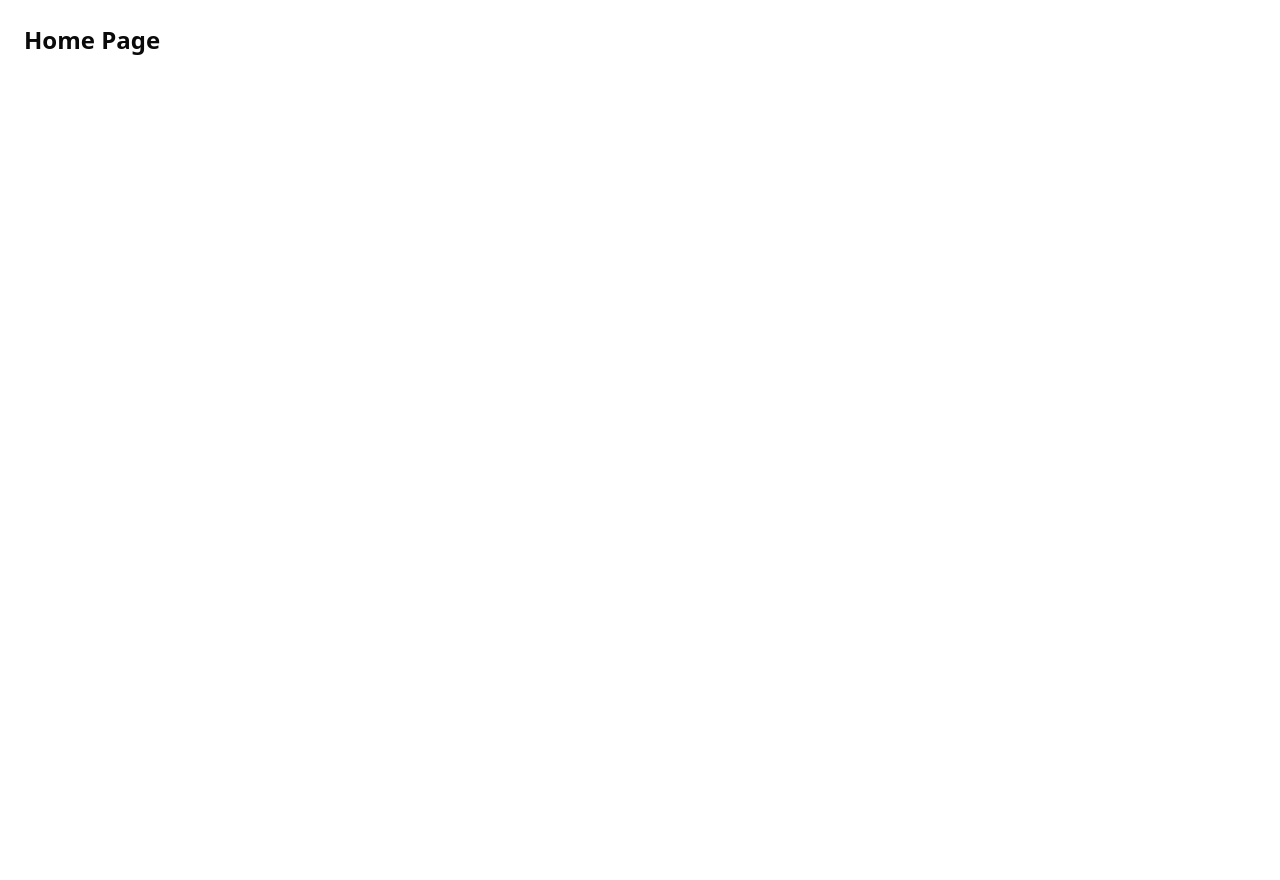
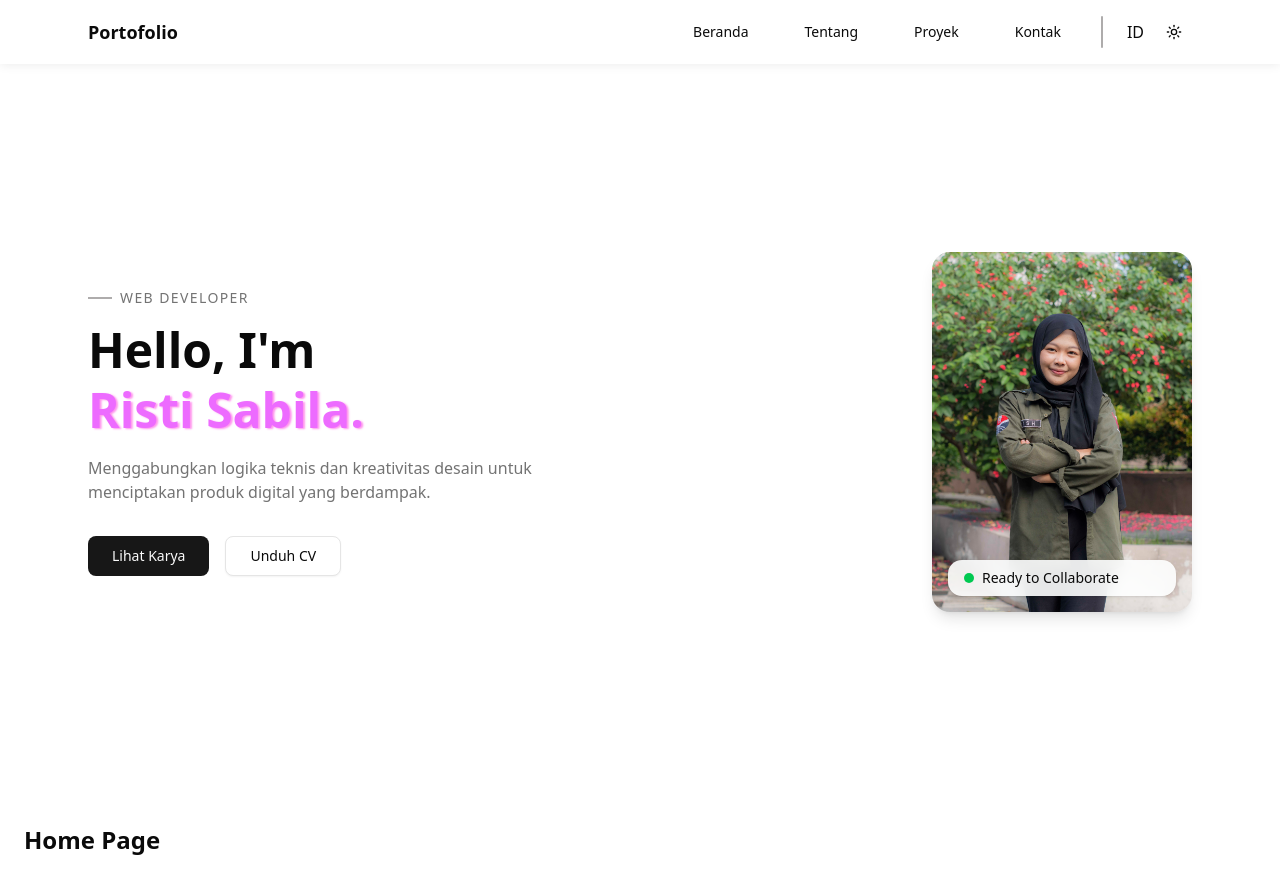
Before and after one commit to rstisbil15/portofolio, a React (Vite) app: page / in a window 1280 px wide. Before the commit the page ends 800 px from the top, so only its background shows below. Built offline with nearby package versions, Linux system fonts and the light colour scheme.

Commit message:
feat: add navbar n hero section

```diff
--- a/index.html
+++ b/index.html
@@ -3,6 +3,10 @@
   <head>
     <meta charset="UTF-8" />
     <link rel="icon" type="image/svg+xml" href="/vite.svg" />
+    <link
+      href="https://fonts.googleapis.com/css2?family=Poppins:wght@300;400;500;600;700&display=swap"
+      rel="stylesheet"
+    />
     <meta name="viewport" content="width=device-width, initial-scale=1.0" />
     <title>portofolio</title>
   </head>
--- a/package.json
+++ b/package.json
@@ -12,8 +12,10 @@
   },
   "dependencies": {
     "@radix-ui/react-dialog": "^1.1.15",
+    "@radix-ui/react-separator": "^1.1.8",
     "@radix-ui/react-slot": "^1.2.4",
     "@tailwindcss/vite": "^4.1.18",
+    "framer-motion": "^12.26.2",
     "react": "^19.2.0",
     "react-dom": "^19.2.0",
     "react-router-dom": "^7.12.0"
--- /dev/null
+++ b/src/components/Navbar.tsx
@@ -0,0 +1,50 @@
+import { Button } from "@/components/ui/button"
+import { Separator } from "@/components/ui/separator"
+import { Sun } from "lucide-react"
+
+const navItems = [
+  'Beranda',
+  'Tentang',
+  'Proyek',
+  'Kontak',
+]
+
+export default function Navbar() {
+  return (
+    <header className="w-full backdrop-blur-3xl bg-white/60 shadow-[0_1px_10px_rgba(0,0,0,0.08)] sticky top-0 z-50">
+      {/* container */}
+      <div className="mx-auto flex h-16 max-w-6xl items-center justify-between px-6">
+        <div className="font-bold text-lg">
+          Portofolio
+        </div>
+
+        {/* tabs */}
+        <nav className="flex items-center gap-6">
+          {navItems.map((item) => (
+            <Button
+              key={item}
+              variant="ghost"
+              className="text-sm font-normal hover:cursor-pointer"
+            >
+              {item}
+            </Button>
+          ))}
+
+          {/* separator */}
+          <Separator orientation="vertical" className="!bg-[#AEACAC] !h-8 !w-0.5 rounded-full" />
+
+          {/* settings */}
+          <div className="flex items-center gap-3">
+            <span className="font-sm font-medium">ID</span>
+            <Button
+              variant="ghost"
+              size="icon"
+            >
+              <Sun className="h-4 w-4" />
+            </Button>
+          </div>
+        </nav>
+      </div>
+    </header>
+  )
+}
--- /dev/null
+++ b/src/components/home/Introduction.tsx
@@ -0,0 +1,86 @@
+import { motion } from "framer-motion"
+import { Button } from "@/components/ui/button"
+import PageContainer from "../layout/PageContainer"
+import { Separator } from "@/components/ui/separator"
+
+export default function Introduction() {
+  return (
+    <PageContainer>
+      <section className="min-h-[calc(100vh-4rem)] flex items-center">
+        <div className="grid grid-cols-1 md:grid-cols-2 gap-12 w-full">
+          {/* left section */}
+          <motion.div
+            initial={{ opacity: 0, y: 24 }}
+            animate={{ opacity: 1, y: 0 }}
+            transition={{ duration: 0.6, ease: "easeOut" }}
+            className="flex flex-col justify-center"
+          >
+            {/* role */}
+            <span className="flex items-center gap-2 text-sm font-medium tracking-widest text-muted-foreground mb-3">
+              <Separator orientation="horizontal" className="!w-6 !h-0.5 !bg-[#AEACAC]" />
+              WEB DEVELOPER
+            </span>
+
+            {/* title */}
+            <h1 className="text-4xl md:text-5xl font-bold leading-tight mb-4">
+              Hello, I'm
+              <span className="text-fuchsia-400 [text-shadow:2px_1px_2px_rgba(255,102,230,0.7)]"><br />Risti Sabila.</span>
+            </h1>
+
+            {/* description */}
+            <p className="text-muted-foreground max-w-xl mb-8">
+              Menggabungkan logika teknis dan kreativitas desain untuk
+              menciptakan produk digital yang berdampak.
+            </p>
+
+            {/* CTA */}
+            <div className="flex flex-wrap gap-4">
+              <Button
+                size="lg"
+                onClick={() => {
+                  document
+                    .getElementById("next-section")
+                    ?.scrollIntoView({ behavior: "smooth" })
+                }}
+              >
+                Lihat Karya
+              </Button>
+
+              <Button size="lg" variant="outline" asChild>
+                <a href="/cv.pdf" download>
+                  Unduh CV
+                </a>
+              </Button>
+            </div>
+          </motion.div>
+
+          {/* right section */}
+          <motion.div
+            initial={{ opacity: 0, scale: 0.95 }}
+            animate={{ opacity: 1, scale: 1 }}
+            transition={{ duration: 0.6, ease: "easeOut", delay: 0.1 }}
+            className="flex justify-end items-center"
+          >
+            <div className="relative rounded-2xl overflow-hidden shadow-lg bg-muted w-[260px] h-[360px]">
+
+              {/* image */}
+              <img
+                src="../../../public/risti_sabila.jpg"
+                alt="Profile"
+                className="object-cover w-full h-full"
+              />
+
+              {/* status badge */}
+              <div className="absolute bottom-4 left-4 right-4 bg-background/90 backdrop-blur rounded-xl px-4 py-2 flex items-center gap-2 shadow">
+                <span className="w-2.5 h-2.5 rounded-full bg-green-500" />
+                <span className="text-sm font-medium">
+                  Ready to Collaborate
+                </span>
+              </div>
+            </div>
+          </motion.div>
+        </div>
+      </section>
+    </PageContainer>
+  )
+}
--- /dev/null
+++ b/src/components/layout/PageContainer.tsx
@@ -0,0 +1,13 @@
+import { type ReactNode } from "react"
+
+interface PageContainerProps {
+  children: ReactNode
+}
+
+export default function PageContainer({ children }: PageContainerProps) {
+  return (
+    <div className="mx-auto w-full max-w-6xl px-6">
+      {children}
+    </div>
+  )
+}
--- /dev/null
+++ b/src/components/ui/separator.tsx
@@ -0,0 +1,26 @@
+import * as React from "react"
+import * as SeparatorPrimitive from "@radix-ui/react-separator"
+
+import { cn } from "@/lib/utils"
+
+function Separator({
+  className,
+  orientation = "horizontal",
+  decorative = true,
+  ...props
+}: React.ComponentProps<typeof SeparatorPrimitive.Root>) {
+  return (
+    <SeparatorPrimitive.Root
+      data-slot="separator"
+      decorative={decorative}
+      orientation={orientation}
+      className={cn(
+        "bg-border shrink-0 data-[orientation=horizontal]:h-px data-[orientation=horizontal]:w-full data-[orientation=vertical]:h-full data-[orientation=vertical]:w-px",
+        className
+      )}
+      {...props}
+    />
+  )
+}
+
+export { Separator }
--- a/src/index.css
+++ b/src/index.css
@@ -119,5 +119,6 @@
   }
   body {
     @apply bg-background text-foreground;
+    @apply font-sans text-base;
   }
 }
--- /dev/null
+++ b/src/lib/utils.ts
@@ -0,0 +1,6 @@
+import { type ClassValue, clsx } from "clsx"
+import { twMerge } from "tailwind-merge"
+
+export function cn(...inputs: ClassValue[]) {
+  return twMerge(clsx(inputs))
+}
--- a/src/pages/Home.tsx
+++ b/src/pages/Home.tsx
@@ -1,7 +1,16 @@
+import Navbar from "@/components/Navbar"
+import Introduction from "@/components/home/Introduction"
+
 export default function Home() {
   return (
-    <div className="p-6">
-      <h1 className="text-2xl font-bold">Home Page</h1>
-    </div>
+    <>
+      <Navbar />
+      <div className="">
+        <Introduction />
+      </div>
+      <div className="p-6">
+        <h1 className="text-2xl font-bold">Home Page</h1>
+      </div>
+    </>
   )
 }
--- /dev/null
+++ b/tailwind.config.ts
@@ -0,0 +1,18 @@
+import type { Config } from "tailwindcss"
+
+const config: Config = {
+  content: [
+    "./index.html",
+    "./src/**/*.{ts,tsx}",
+  ],
+  theme: {
+    extend: {
+      fontFamily: {
+        sans: ["Poppins", "sans-serif"],
+      },
+    },
+  },
+  plugins: [],
+}
+
+export default config
--- a/tsconfig.eslint.json
+++ b/tsconfig.eslint.json
@@ -2,6 +2,7 @@
   "extends": "./tsconfig.app.json",
   "include": [
     "src/**/*.ts",
-    "src/**/*.tsx"
+    "src/**/*.tsx",
+    "tailwind.config.ts"
   ]
 }
--- a/tsconfig.node.json
+++ b/tsconfig.node.json
@@ -23,5 +23,8 @@
     "noUnusedParameters": true,
     "noFallthroughCasesInSwitch": true,
   },
-  "include": ["vite.config.ts"]
+  "include": [
+    "vite.config.ts",
+    "tailwind.config.ts"
+  ]
 }
```
Also changed, not shown: public/risti_sabila.jpg (added), 1 other file (tests, documents, lock files or other folders).
